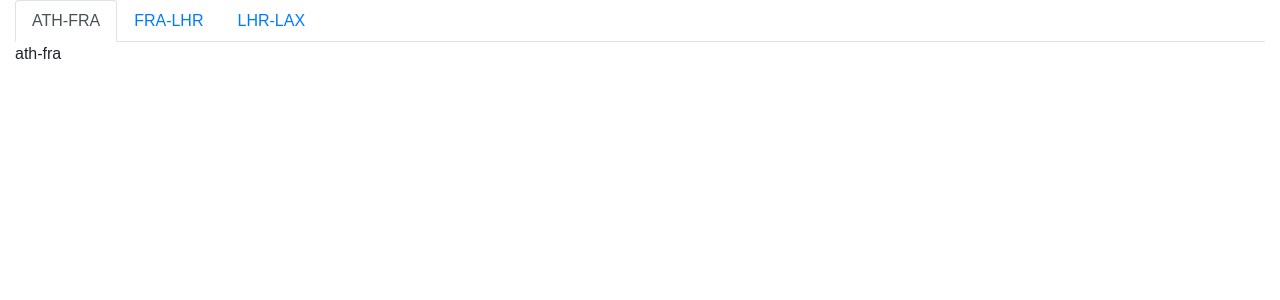
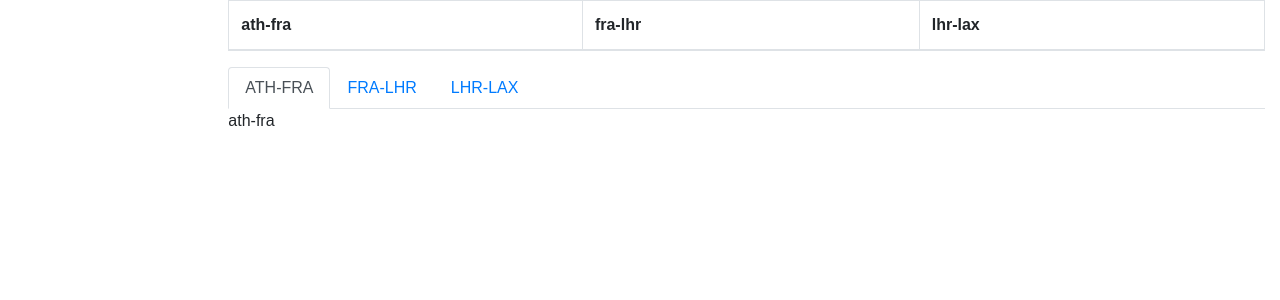
Before and after one commit to MrRisoni/preseat, a React (Create React App) app: page / in a window 1280 px wide. Shown: the top 300 px of the page. Built offline with nearby package versions, Linux system fonts and the light colour scheme.

Commit message:
render segments in price box

```diff
--- a/public/index.html
+++ b/public/index.html
@@ -15,7 +15,14 @@
     <title>Preseat demo</title>
   </head>
   <body>
-    <div class="container-fluid" id="root"></div>
+    <div class="container-fluid">
+      <div class="row">
+        <div class="col-10 offset-2">
+          <div id="root">
+         </div>
+       </div>
+       </div>
+  </div>
 
   </body>
 </html>
--- a/src/App.js
+++ /dev/null
@@ -1,31 +0,0 @@
-import React, { Component } from 'react';
-
-
-class App extends Component {
-  render() {
-    return (
-    <section>
-
-    <ul class="nav nav-tabs" id="myTab" role="tablist">
-  <li class="nav-item">
-    <a class="nav-link active" id="home-tab" data-toggle="tab" href="#home" role="tab" aria-controls="home" aria-selected="true">Home</a>
-  </li>
-  <li class="nav-item">
-    <a class="nav-link" id="profile-tab" data-toggle="tab" href="#profile" role="tab" aria-controls="profile" aria-selected="false">Profile</a>
-  </li>
-  <li class="nav-item">
-    <a class="nav-link" id="contact-tab" data-toggle="tab" href="#contact" role="tab" aria-controls="contact" aria-selected="false">Contact</a>
-  </li>
-</ul>
-<div class="tab-content" id="myTabContent">
-  <div class="tab-pane fade show active" id="home" role="tabpanel" aria-labelledby="home-tab">A.</div>
-  <div class="tab-pane fade" id="profile" role="tabpanel" aria-labelledby="profile-tab">B.</div>
-  <div class="tab-pane fade" id="contact" role="tabpanel" aria-labelledby="contact-tab">.C</div>
-</div>
-
-</section>
-    );
-  }
-}
-
-export default App;
--- a/src/PreSeat.js
+++ b/src/PreSeat.js
@@ -1,5 +1,7 @@
 import React, { Component } from 'react';
 const  rawTripJson = require('./data/tripData');
+import SegmentTabs from './SegmentTabs';
+import PriceBox from './PriceBox';
 
 
 class PreSeat extends Component {
@@ -31,29 +33,8 @@ class PreSeat extends Component {
   render() {
    return (<main>
 
-
-
-   <ul className="nav nav-tabs" id="myTab" role="tablist">
-   {this.state.segments.map((sgx) => {
-     let clsName  = (sgx.id >0) ? " nav-link " : "nav-link active";
-
-
-     return (   <li className="nav-item">
-          <a className={clsName} id={ `string${sgx.key}` } data-toggle="tab" href={sgx.href} role="tab" aria-controls={sgx.key} aria-selected={sgx.sel}>{sgx.from}-{sgx.to}</a>
-        </li>)
-   })}
-
-
-   </ul>
-
-
-     <div className="tab-content" id="myTabContent">
-     {this.state.segments.map((sgx) => {
-          let clsName  = (sgx.id >0) ? " tab-pane fade " : "tab-pane fade show active";
-        return (<div className={clsName} id={sgx.key} role="tabpanel" aria-labelledby={sgx.tab}>{sgx.key}</div>);
-   })}
-     </div>
-
+          <PriceBox segments={this.state.segments}/>
+        <SegmentTabs segments={this.state.segments}/>
 
      </main>)
  }
--- a/src/PriceBox.js
+++ b/src/PriceBox.js
@@ -9,4 +9,27 @@ class PriceBox extends Component {
 
     };
   }
+
+  render() {
+   return (<section>
+
+
+          <table className="table table-striped table-bordered">
+            <thead>
+                <tr>
+                  {this.props.segments.map((sg) => {
+                     return (<th>{sg.key}</th>)
+                  })}
+                </tr>
+            </thead>
+            <tbody>
+            </tbody>
+          </table>
+
+     </section>)
+ }
+
 }
+
+
+export default PriceBox;
--- /dev/null
+++ b/src/SegmentTabs.js
@@ -0,0 +1,46 @@
+import React, { Component } from 'react';
+
+
+class SegmentTabs extends Component {
+  constructor(props) {
+    super(props);
+
+    this.state = {
+
+    };
+  }
+
+
+  render() {
+   return (<section>
+
+
+
+   <ul className="nav nav-tabs" id="myTab" role="tablist">
+   {this.props.segments.map((sgx) => {
+     let clsName  = (sgx.id >0) ? " nav-link " : "nav-link active";
+
+
+     return (   <li className="nav-item">
+          <a className={clsName} id={ `string${sgx.key}` } data-toggle="tab" href={sgx.href} role="tab" aria-controls={sgx.key} aria-selected={sgx.sel}>{sgx.from}-{sgx.to}</a>
+        </li>)
+   })}
+
+
+   </ul>
+
+
+     <div className="tab-content" id="myTabContent">
+     {this.props.segments.map((sgx) => {
+          let clsName  = (sgx.id >0) ? " tab-pane fade " : "tab-pane fade show active";
+        return (<div className={clsName} id={sgx.key} role="tabpanel" aria-labelledby={sgx.tab}>{sgx.key}</div>);
+   })}
+     </div>
+
+
+     </section>)
+ }
+
+}
+
+export default SegmentTabs;
--- a/src/index.js
+++ b/src/index.js
@@ -1,7 +1,6 @@
 import React from 'react';
 import ReactDOM from 'react-dom';
 import PreSeat from './PreSeat';
-import App from './App';
 
 import './index.css';
 
```
Also changed, not shown: src/SegmentTab.js (deleted, +0 -12 lines).
